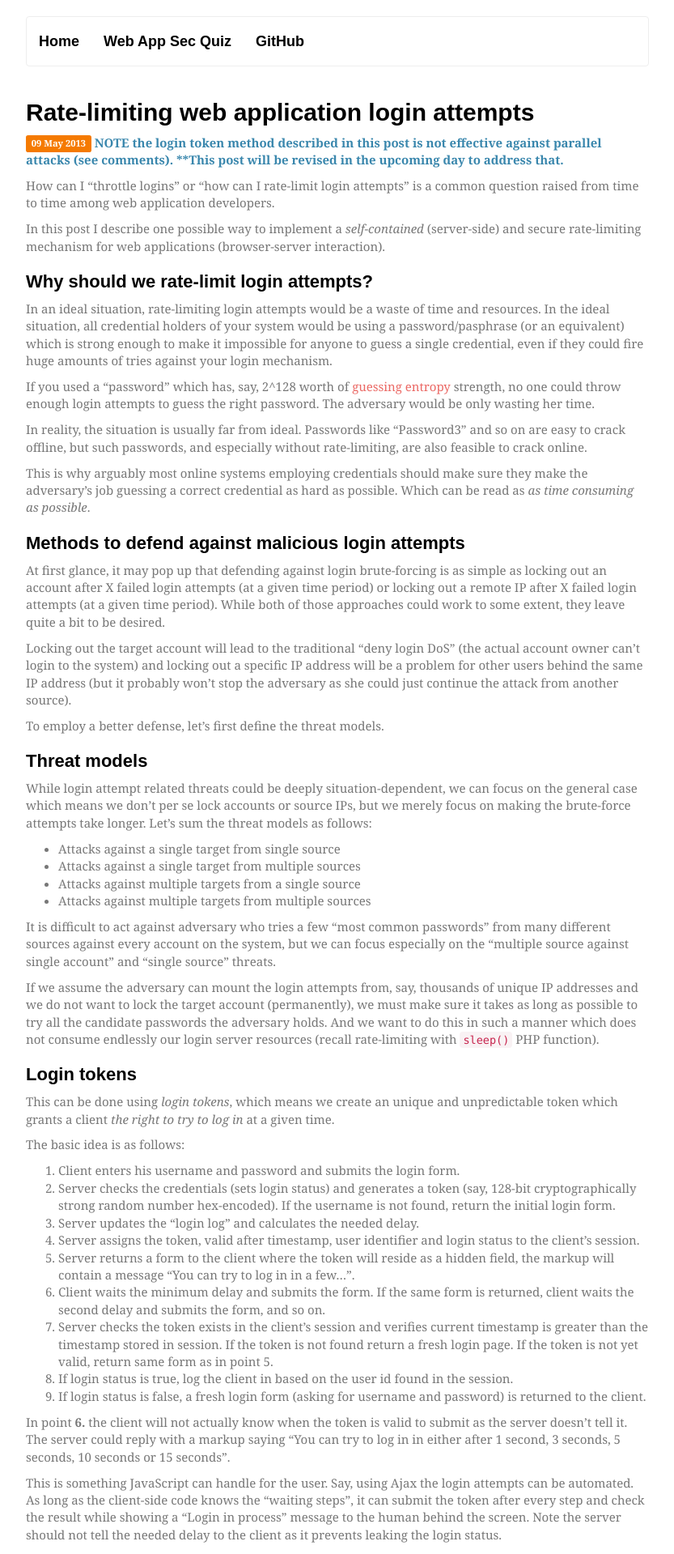
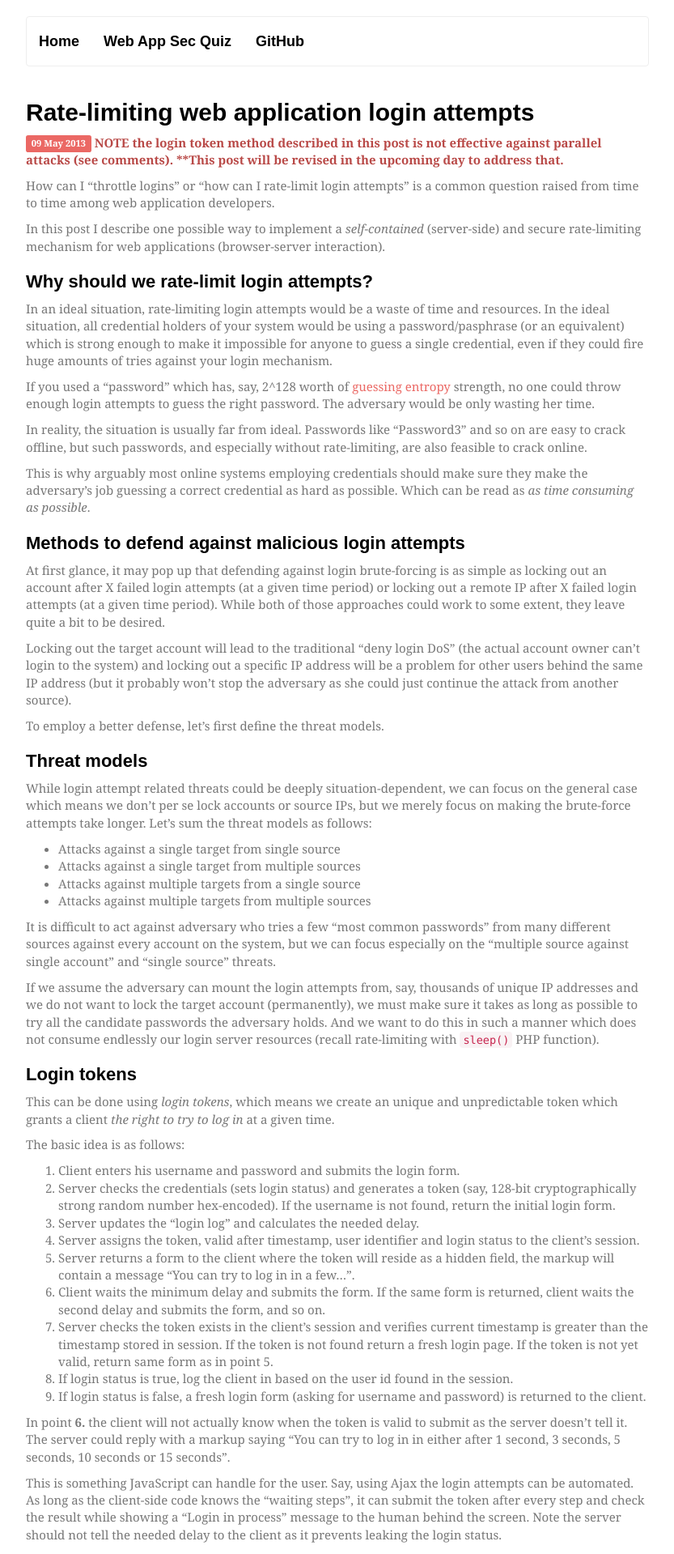
Before and after one commit to timoh6/timoh6.github.com, a Jekyll site: the page built from _posts/2015-05-07-Rate-limiting-web-application-login-attempts.md, in a window 1280 px wide. Shown: the top 1919 px of the page at 81% size, without its empty margins (223-1056 px from the left). Built offline with Jekyll 4.4.1, drawn with Linux system fonts in a browser that asks for light colours; some web fonts are replaced; comment, search, counter and statistics services are not loaded.

Commit message:
Important security note

```diff
--- a/_posts/2015-05-07-Rate-limiting-web-application-login-attempts.md
+++ b/_posts/2015-05-07-Rate-limiting-web-application-login-attempts.md
@@ -7,7 +7,7 @@
 ================
 
 <div>
-    <p><span class="label label-danger">09 May 2013</span> <strong><span class="text-info">NOTE the login token method described in this post is not effective against parallel attacks (see comments). **This post will be revised in the upcoming day to address that.</span></strong></p>
+    <p><span class="label label-primary">09 May 2013</span> <strong><span class="text-danger">NOTE the login token method described in this post is not effective against parallel attacks (see comments). **This post will be revised in the upcoming day to address that.</span></strong></p>
 </div>
 
 How can I "throttle logins" or "how can I rate-limit login attempts" is a common question raised from time to time among web application developers.
```
